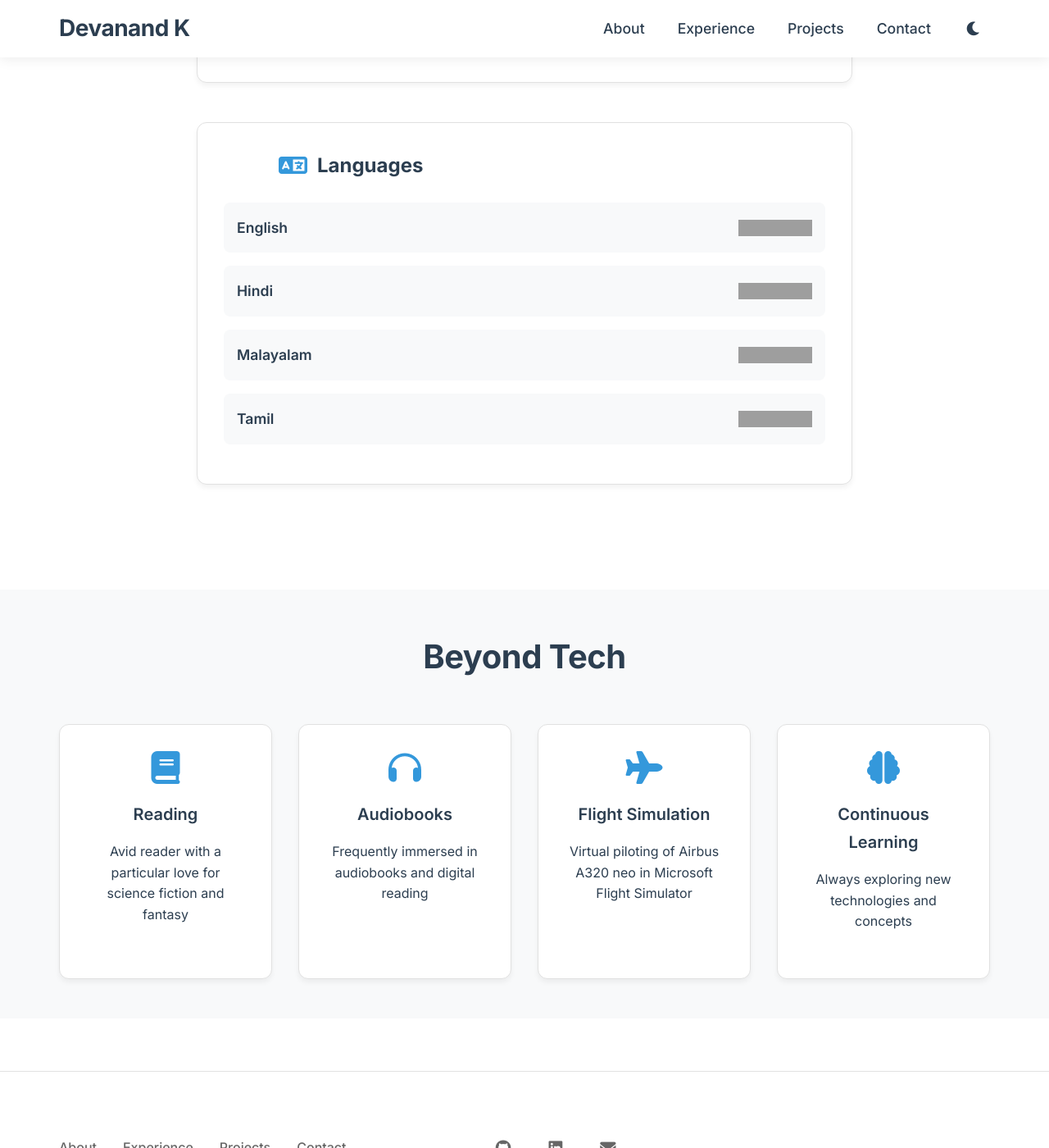
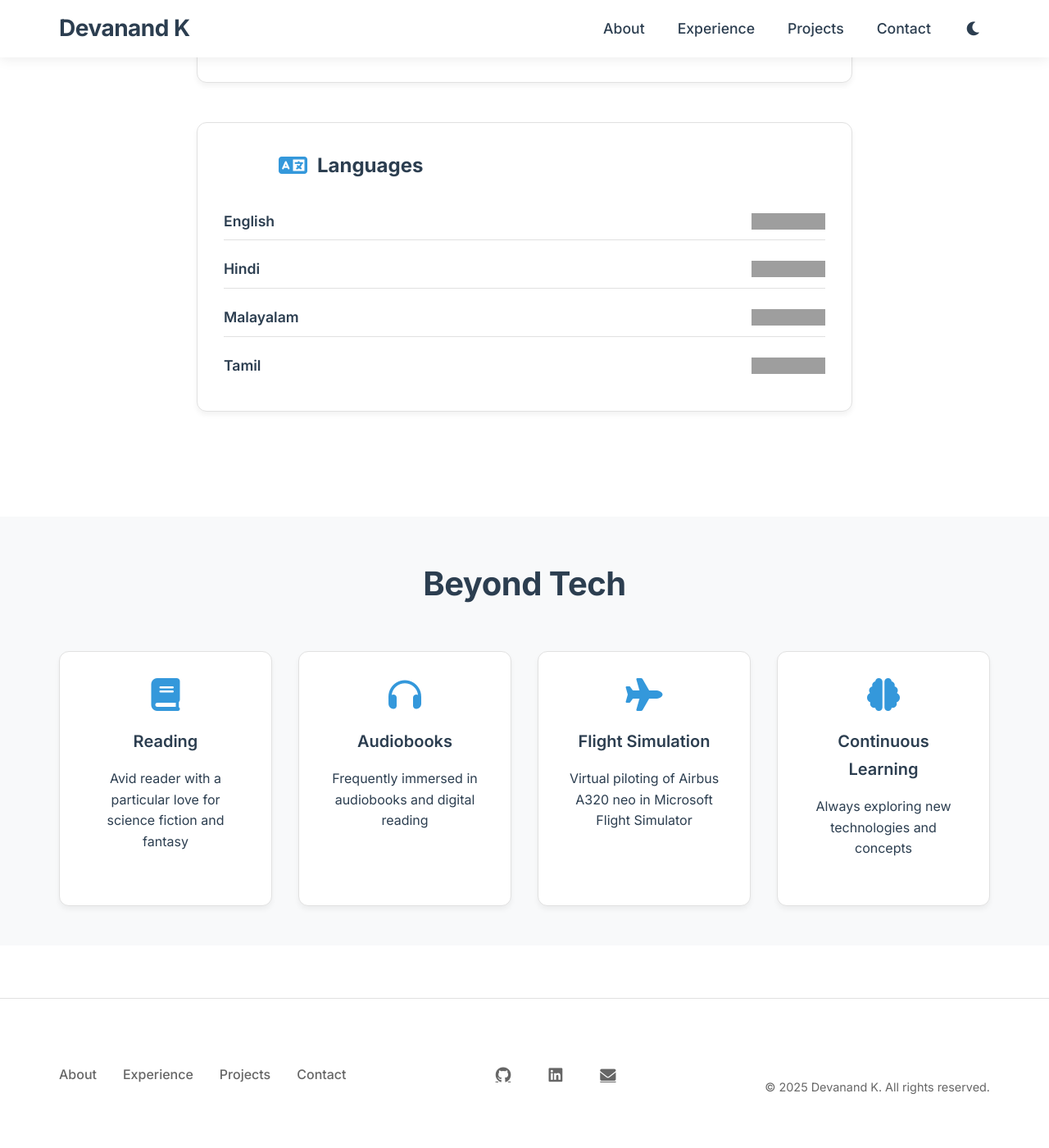
Before and after one commit to devanandk/devanandk.github.io, a Jekyll site: the page built from about.md, in a window 1280 px wide and 1400 px high, scrolled down 1534 px. Shown: the whole window at 82% size. Built offline with Jekyll 4.4.1, drawn with Linux system fonts in a browser that asks for light colours; grey boxes are pictures that could not be loaded.

Commit message:
Refactor language display in About section: Updated the layout to use a flexbox design for improved organization and readability. Introduced new CSS styles for language items, enhancing visual appeal and consistency.

```diff
--- a/about.md
+++ b/about.md
@@ -63,24 +63,24 @@ title: About
 
                 <div class="about-section">
                     <h2 class="section-subtitle"><i class="fas fa-language"></i> Languages</h2>
-                    <ul class="language-list">
-                        <li class="language-item-vertical">
+                    <div class="languages-container">
+                        <div class="language-item-simple">
                             <span class="language-name">English</span>
                             <img src="https://img.shields.io/badge/-Full%20Professional%20Proficiency-2D3748?style=flat-square&logo=check-circle&logoColor=white" alt="Full Professional Proficiency">
-                        </li>
-                        <li class="language-item-vertical">
+                        </div>
+                        <div class="language-item-simple">
                             <span class="language-name">Hindi</span>
                             <img src="https://img.shields.io/badge/-Full%20Professional%20Proficiency-2D3748?style=flat-square&logo=check-circle&logoColor=white" alt="Full Professional Proficiency">
-                        </li>
-                        <li class="language-item-vertical">
+                        </div>
+                        <div class="language-item-simple">
                             <span class="language-name">Malayalam</span>
                             <img src="https://img.shields.io/badge/-Native%20Speaker-2D3748?style=flat-square&logo=star&logoColor=white" alt="Native Speaker">
-                        </li>
-                        <li class="language-item-vertical">
+                        </div>
+                        <div class="language-item-simple">
                             <span class="language-name">Tamil</span>
                             <img src="https://img.shields.io/badge/-Working%20Knowledge-2D3748?style=flat-square&logo=book&logoColor=white" alt="Working Knowledge">
-                        </li>
-                    </ul>
+                        </div>
+                    </div>
                 </div>
             </div>
         </div>
@@ -515,6 +515,30 @@ title: About
     margin: 0;
 }
 
+.languages-container {
+    display: flex;
+    flex-direction: column;
+    gap: 0.75rem;
+}
+
+.language-item-simple {
+    display: flex;
+    justify-content: space-between;
+    align-items: center;
+    padding: 0.5rem 0;
+    border-bottom: 1px solid var(--border-color);
+}
+
+.language-item-simple:last-child {
+    border-bottom: none;
+}
+
+.language-name {
+    font-weight: 600;
+    color: var(--primary-color);
+    font-size: 1.1rem;
+}
+
 .language-item-vertical {
     display: flex;
     justify-content: space-between;
@@ -529,12 +553,6 @@ title: About
 .language-item-vertical:hover {
     transform: translateY(-2px);
     background: var(--card-bg);
-}
-
-.language-name {
-    font-weight: 600;
-    color: var(--primary-color);
-    font-size: 1.1rem;
 }
 
 @media (max-width: 768px) {
@@ -575,5 +593,12 @@ title: About
         align-items: flex-start;
         gap: 0.5rem;
     }
+
+    .language-item-simple {
+        flex-direction: column;
+        align-items: flex-start;
+        gap: 0.5rem;
+        padding: 0.75rem 0;
+    }
 }
 </style>
```
